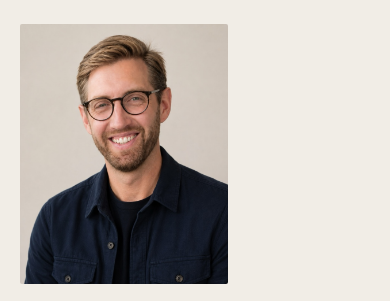
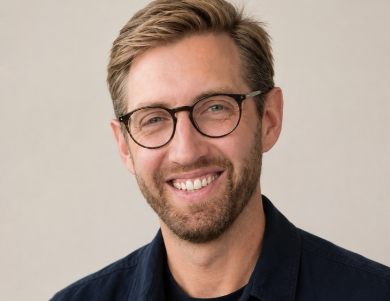
Before and after one commit to gitjoel/noberos-website, a plain HTML site: page index.html in a window 390 px wide. Shown: the top 301 px of the page. Drawn offline with Linux system fonts and the light colour scheme.

Commit message:
Mobile: portrait spans full page width
Co-Authored-By: Claude Fable 5.2 <noreply@anthropic.com>

```diff
--- a/index.html
+++ b/index.html
@@ -21,7 +21,7 @@
   <meta name="theme-color" content="#f1ede6">
   <link rel="icon" type="image/png" href="assets/favicon.png">
   <link rel="apple-touch-icon" href="assets/apple-touch-icon.png">
-  <link rel="stylesheet" href="styles.css?v=3">
+  <link rel="stylesheet" href="styles.css?v=4">
 
   <script type="application/ld+json">
   {
--- a/styles.css
+++ b/styles.css
@@ -92,8 +92,8 @@ h1 {
 
 @media (max-width: 52rem) {
   body { display: block; }
-  .photo { justify-content: flex-start; padding: clamp(1.5rem, 4vw, 3rem) clamp(1.25rem, 5vw, 4.5rem) 0; }
-  .photo img { max-width: 13rem; }
+  .photo { display: block; padding: 0; }
+  .photo img { max-width: none; aspect-ratio: 5 / 4; max-height: 50svh; border-radius: 0; }
   .intro { padding: 2rem 0 2.5rem; }
 }
 
```
